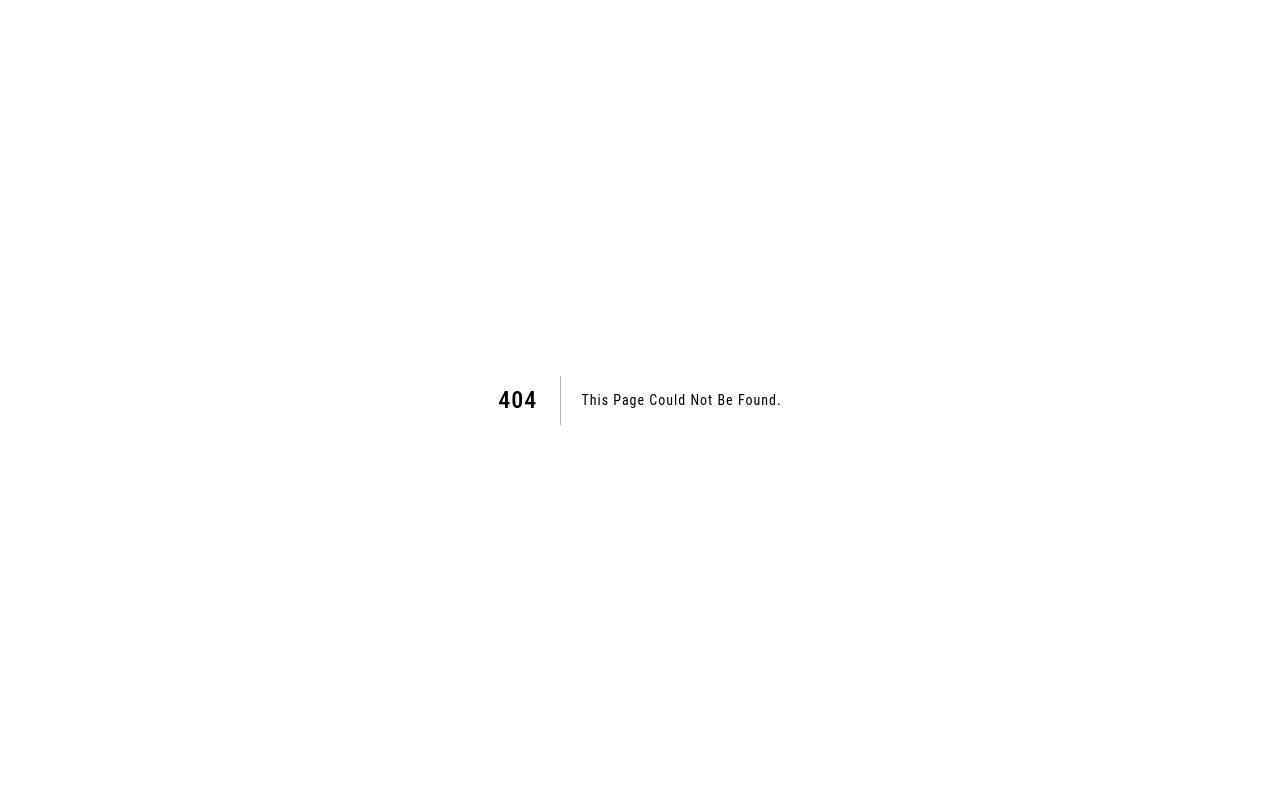
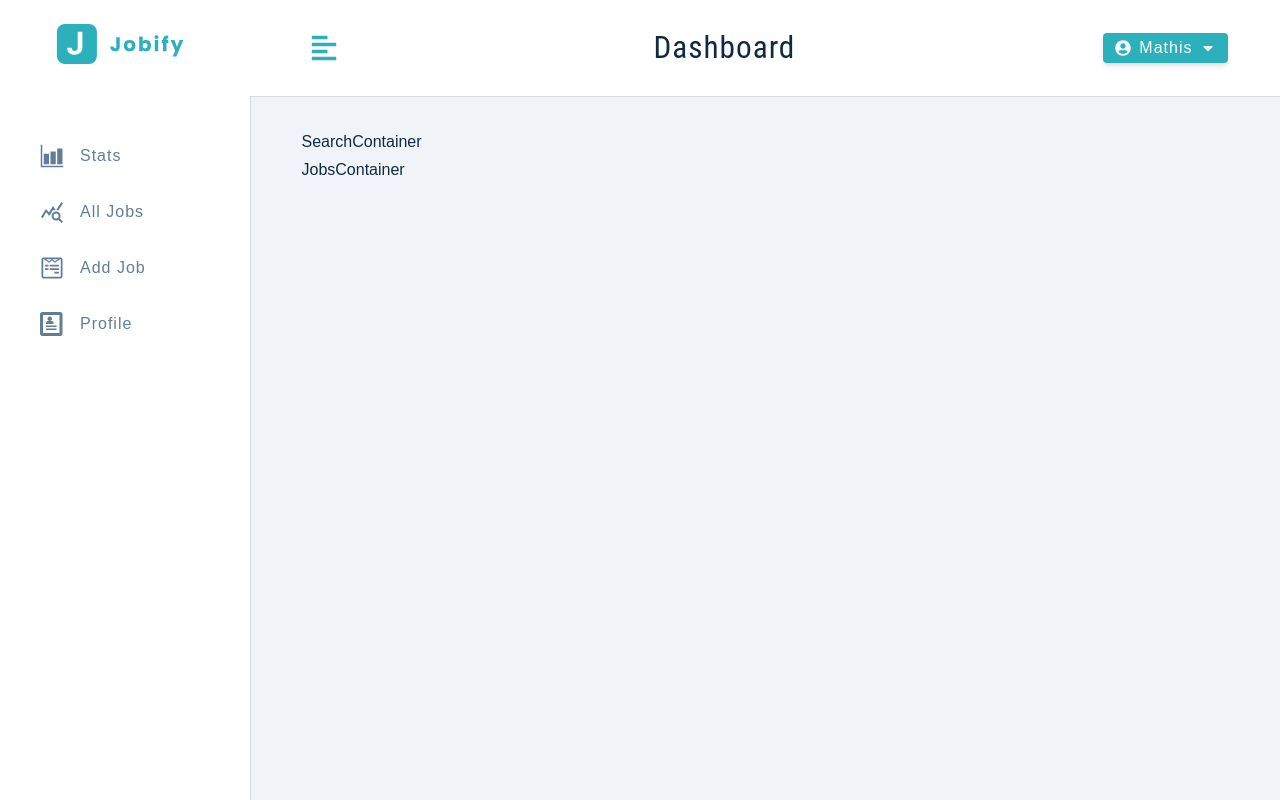
Before and after one commit to MathisHumbert/next-jobify-clone, a Next.js app: page /all-jobs in a window 1280 px wide. Before the commit this address had no page. Built offline with nearby package versions, Linux system fonts and the light colour scheme.

Commit message:
created post jobs route and api call

```diff
--- /dev/null
+++ b/components/JobsContainer.js
@@ -0,0 +1,5 @@
+import React from 'react';
+
+export default function JobsContainer() {
+  return <div>JobsContainer</div>;
+}
--- /dev/null
+++ b/components/SearchContainer.js
@@ -0,0 +1,5 @@
+import React from 'react';
+
+export default function SearchContainer() {
+  return <div>SearchContainer</div>;
+}
--- /dev/null
+++ b/pages/all-jobs.js
@@ -0,0 +1,14 @@
+import React from 'react';
+
+import DefaultLayout from '../layouts/DefaultLayout';
+import SearchContainer from '../components/SearchContainer';
+import JobsContainer from '../components/JobsContainer';
+
+export default function AllJobs() {
+  return (
+    <DefaultLayout>
+      <SearchContainer />
+      <JobsContainer />
+    </DefaultLayout>
+  );
+}
--- /dev/null
+++ b/pages/api/jobs/index.js
@@ -0,0 +1,36 @@
+import { ObjectId } from 'mongodb';
+import { connectToDatabase } from '../../../services/mongodb';
+
+export default async function handler(req, res) {
+  const { method, query, body } = req;
+
+  const { db } = await connectToDatabase();
+
+  if (method === 'POST') {
+    const { position, company, job_location, status, job_type, id } = body;
+
+    if (!position || !company || !job_location || !status || !job_type) {
+      res.status(422).json({ message: 'Invalid Data', success: false });
+      return;
+    }
+
+    const checkExisting = await db
+      .collection('users')
+      .findOne({ _id: ObjectId(id) });
+    if (!checkExisting) {
+      res.status(422).json({ message: "User doesn't exist", success: false });
+      return;
+    }
+
+    await db.collection('jobs').insertOne({
+      position,
+      company,
+      job_location,
+      status,
+      job_location,
+      userId: ObjectId(id),
+    });
+
+    res.status(200).json({ message: 'Job added to collection' });
+  }
+}
```
Also changed, not shown: pages/add-job.js (+23 -8 lines).
